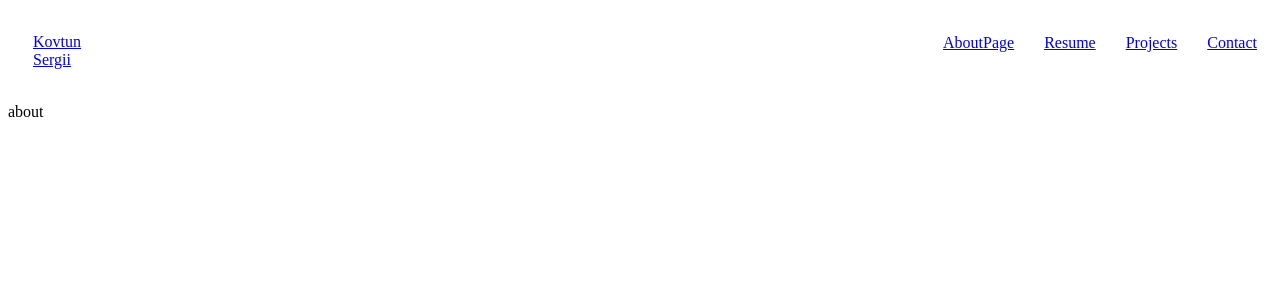
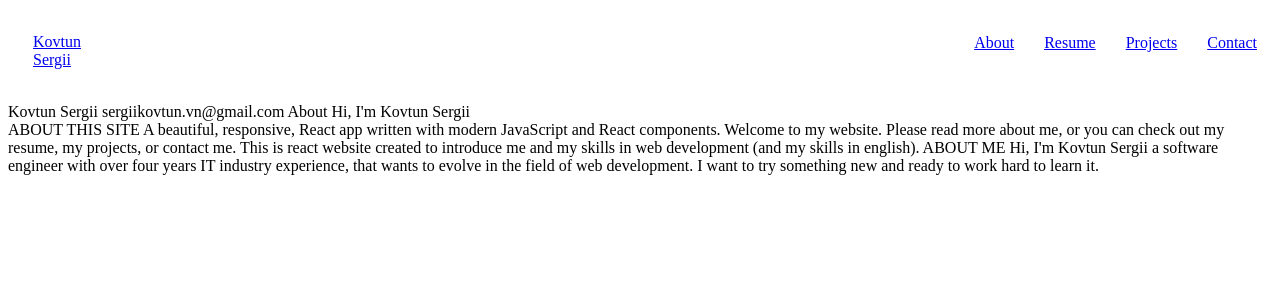
Before and after one commit to SergiiKov/pws, a React (Create React App) app: page /about in a window 1280 px wide. Shown: the top 300 px of the page. Built offline with nearby package versions, Linux system fonts and the light colour scheme.

Commit message:
add file structure

```diff
--- a/src/App/App.jsx
+++ b/src/App/App.jsx
@@ -1,7 +1,8 @@
 import React from 'react';
 import { Switch, Route, Redirect } from 'react-router-dom';
 
-import Header from '../component/header/header-component';
+import Header from '../component/header/header.component';
+import LeftArea from '../component/left-area/left-area.component';
 import AboutPage from '../pages/about/about-page';
 import ResumePage from '../pages/resume/resume-page';
 import ProjectsPage from '../pages/projects/projects-page';
@@ -11,6 +12,7 @@ function App() {
   return (
     <div>
     <Header />
+    <LeftArea />
     <Switch>
       <Route exact path='/about' component={AboutPage} />
       <Route path='/resume' component={ResumePage} />
--- a/src/component/header/header-component.jsx
+++ b/src/component/header/header.component.jsx
@@ -2,7 +2,7 @@ import React from 'react';
 import { Link } from 'react-router-dom';
 
 
-import './header-styles.scss';
+import './header.styles.scss';
 
 const Header = () => (
   <div className='header'>
@@ -11,7 +11,7 @@ const Header = () => (
     </Link>
     <div className='options'>
       <Link className='option' to='/about'>
-        AboutPage
+        About
       </Link>
       <Link className='option' to='/resume'>
         Resume
--- /dev/null
+++ b/src/component/left-area/left-area.component.jsx
@@ -0,0 +1,15 @@
+import React from 'react';
+
+import './left-area.styles.scss'
+
+const LeftArea = () => (
+  <div>
+  Kovtun Sergii
+sergiikovtun.vn@gmail.com
+About
+Hi, I'm Kovtun Sergii
+ </div>
+
+);
+
+export default LeftArea;
--- a/src/pages/about/about-page.jsx
+++ b/src/pages/about/about-page.jsx
@@ -4,7 +4,15 @@ import './about-page.styles.scss'
 
 const AboutPage = () => (
   <div>
-   about
+  ABOUT THIS SITE
+A beautiful, responsive, React app written with modern JavaScript and React components.
+Welcome to my website. Please read more about me, or you can check out my resume, my projects, or contact me.
+This is react website created to introduce me and my skills in web development (and my skills in english).
+
+  ABOUT ME
+Hi, I'm Kovtun Sergii a software engineer with over four years IT industry experience,
+that wants to evolve in the field of web development.
+I want to try something new and ready to work hard to learn it.
  </div>
 
 );
```
Also changed, not shown: src/component/header/header.styles.scss (renamed from src/component/header/header-styles.scss), src/component/left-area/left-area.styles.scss (added).
